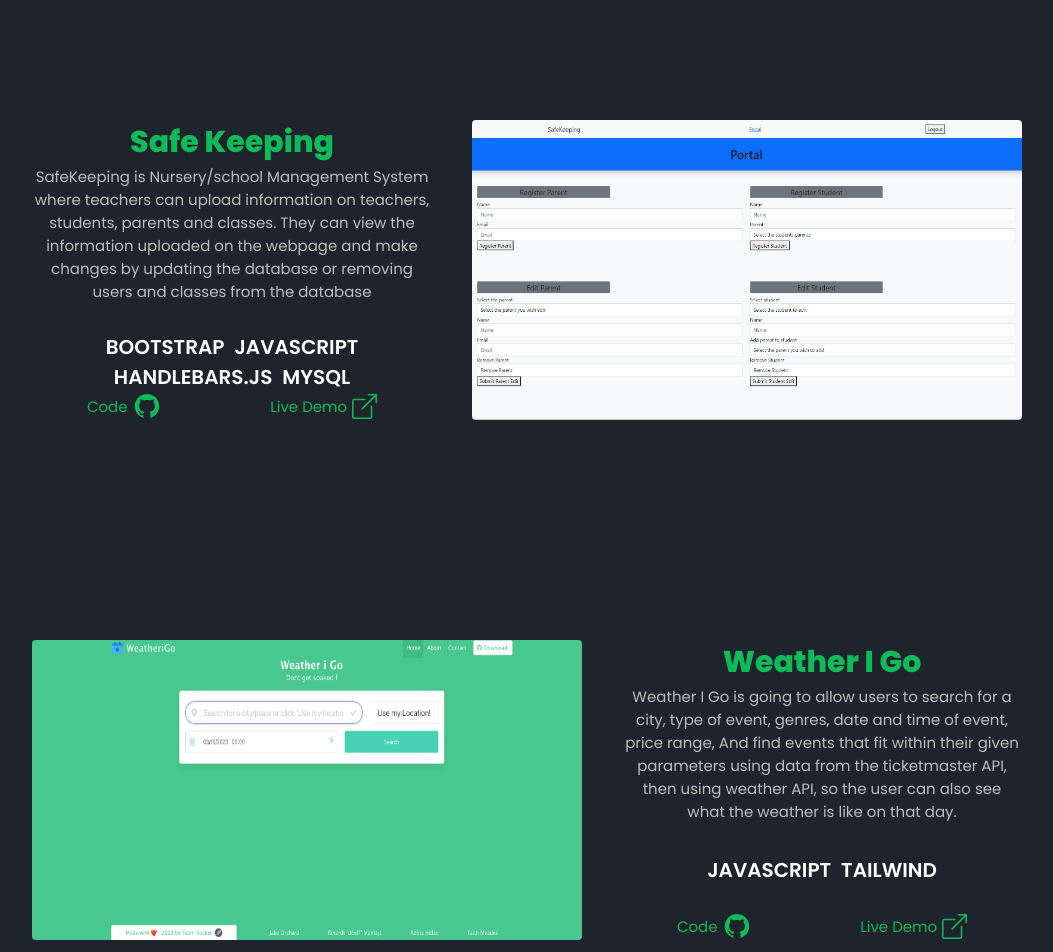
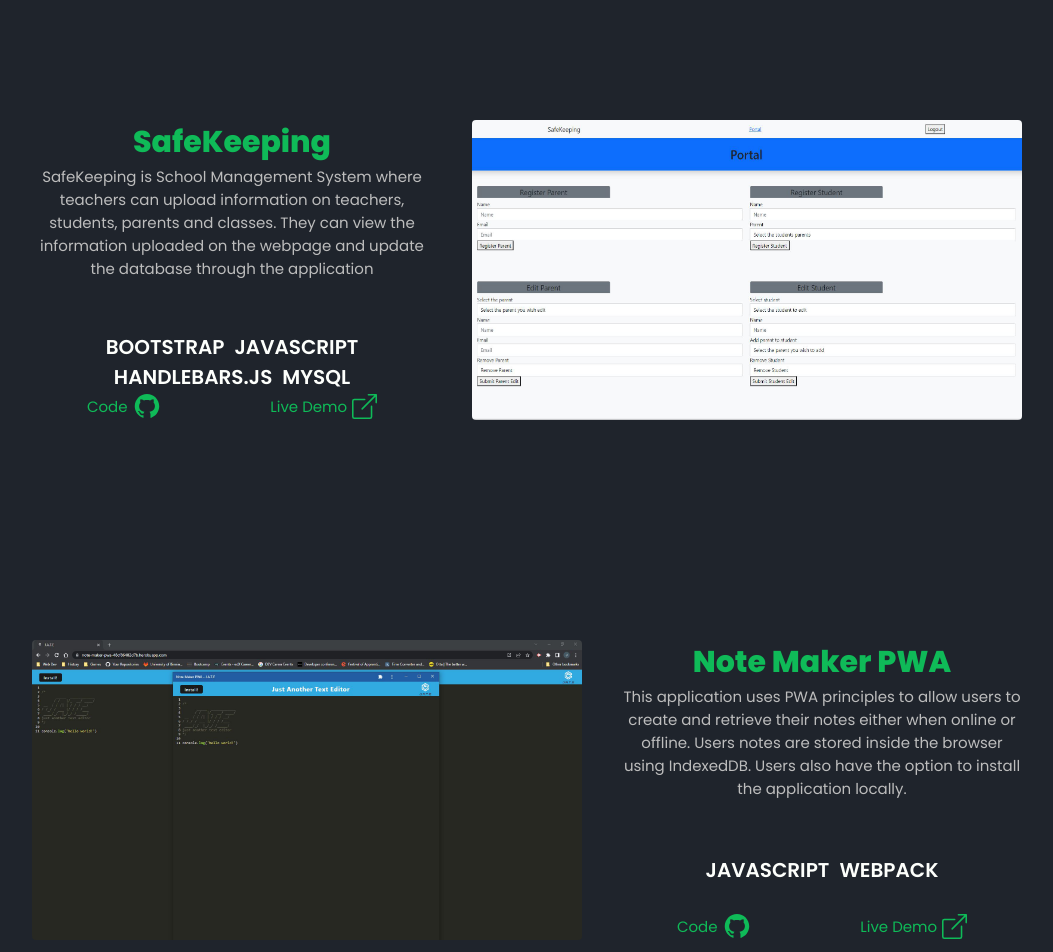
Before and after one commit to Jake-Orch/Portfolio-mk3, a React (Create React App) app: page /Portfolio-mk3/projects in a window 1280 px wide. Shown: the part 780-1732 px from the top of the page, without its empty margins (108-1161 px from the left). Built offline with nearby package versions, Linux system fonts and the light colour scheme.

Commit message:
removed some projects and edited descriptions of remaining projectes

```diff
--- a/src/assets/projects/index.js
+++ b/src/assets/projects/index.js
@@ -1,12 +1,10 @@
 import NoteMakerPWA from './NoteMakerPWA.png';
 import SafeKeeping from './SafeKeeping.png';
 import WeatherDashboard from './WeatherDashboard.png';
-import WeatherIGo from './WeatherIGo.png';
-import WizDumb from './WizDumb.png'
-import Quiz from './quiz.png'
+import WizDumb from './WizDumb.png';
 
 
 // Here I am importing all the images of the projects being displayed through the Project component in the Portfolio page
 
 
-export default  {NoteMakerPWA, Quiz, SafeKeeping, WeatherDashboard, WeatherIGo, WizDumb}
+export default  {NoteMakerPWA, SafeKeeping, WeatherDashboard, WizDumb}
--- a/src/containers/Projects/projects.css
+++ b/src/containers/Projects/projects.css
@@ -12,7 +12,7 @@
     width: 80%;
 }
 
-.projects_featured {
+/* .projects_featured {
     display: flex;
     justify-content: end;
     width: 100%;
@@ -32,7 +32,7 @@
     height: 25px;
     width: 25px;
     margin-left: 5px;
-}
+} */
 
 .projects_project_container {
     display: grid;
--- a/src/data.js
+++ b/src/data.js
@@ -55,8 +55,8 @@ export const projects = [
     git: "https://github.com/Cdrcar/Wizdumb",
   },
   {
-    name: "Safe Keeping",
-    description: "SafeKeeping is Nursery/school Management System where teachers can upload information on teachers, students, parents and classes. They can view the information uploaded on the webpage and make changes by updating the database or removing users and classes from the database",
+    name: "SafeKeeping",
+    description: "SafeKeeping is School Management System where teachers can upload information on teachers, students, parents and classes. They can view the information uploaded on the webpage and update the database through the application",
     tools: ["BootStrap", "JavaScript", "Handlebars.js", "mySQL"],
     img: images.SafeKeeping,
     alt: "Safe Keeping Homepage",
@@ -64,17 +64,8 @@ export const projects = [
     git: "https://github.com/Jake-Orch/Project2",
   },
   {
-    name: "Weather I Go",
-    description: "Weather I Go is going to allow users to search for a city, type of event, genres, date and time of event, price range, And find events that fit within their given parameters using data from the ticketmaster API, then using weather API, so the user can also see what the weather is like on that day.",
-    tools: ["JavaScript", "TailWind"],
-    img: images.WeatherIGo,
-    alt: "Weather I Go Homepage",
-    deployed: "https://faithscoding.github.io/weather-i-go/",
-    git: "https://github.com/FaithsCoding/weather-i-go",
-  },
-  {
     name: "Note Maker PWA",
-    description: "This application uses PWA principles to allow users to create and retrieve their notes either when online or offline. Users notes are stored inside the browser using IndexedDB. Users also have the option to install the application locally and have the same access and functionality they would using the web address.",
+    description: "This application uses PWA principles to allow users to create and retrieve their notes either when online or offline. Users notes are stored inside the browser using IndexedDB. Users also have the option to install the application locally.",
     tools: ["JavaScript", "WebPack"],
     img: images.NoteMakerPWA,
     alt: "Note Maker PWA Homepage",
@@ -83,22 +74,13 @@ export const projects = [
   },
   {
     name: "Weather Dashboard",
-    description: "This applications purpose is to give accurate readings of the weather which the user inputs themselves, using openweathermap API. Once they enter their location of choice, they are greated with 2 groups of information, the current forecast and a 5 day forecast. This assignment was meant to test my ability using API's, namely bootstrap and openweathermap API. And get me to practice all the skills i have already learned during the course.",
+    description: "This applications purpose is to give accurate readings of the weather using openweathermap API. Once they enter their location of choice, they are greated with 2 groups of information, the current forecast and a 5 day forecast.",
     tools: ["JavaScript"],
     img: images.WeatherDashboard,
     alt: "Weather Dashboard Homepage",
     deployed: "https://jake-orch.github.io/Weather-dashboard/",
     git: "https://github.com/Jake-Orch/Weather-dashboard",
-  },
-  {
-    name: "E Commerce Back End",
-    description: "This application is used to help the user control their data. The user has the options of searching through their data, uploading more data to the database, editing existing data or deleting unwanted data.",
-    tools: ["Express.js", "mySQL"],
-    img: images.Quiz,
-    alt: "E Commerce Back End",
-    deployed: "https://github.com/Jake-Orch/E-Commerce-Back-End",
-    git: "https://github.com/Jake-Orch/Quiz", // Temporary
-  },
+  }
 ];
 
 export const info =
```
Also changed, not shown: src/assets/projects/WeatherIGo.png (deleted), src/assets/projects/quiz.png (deleted).
